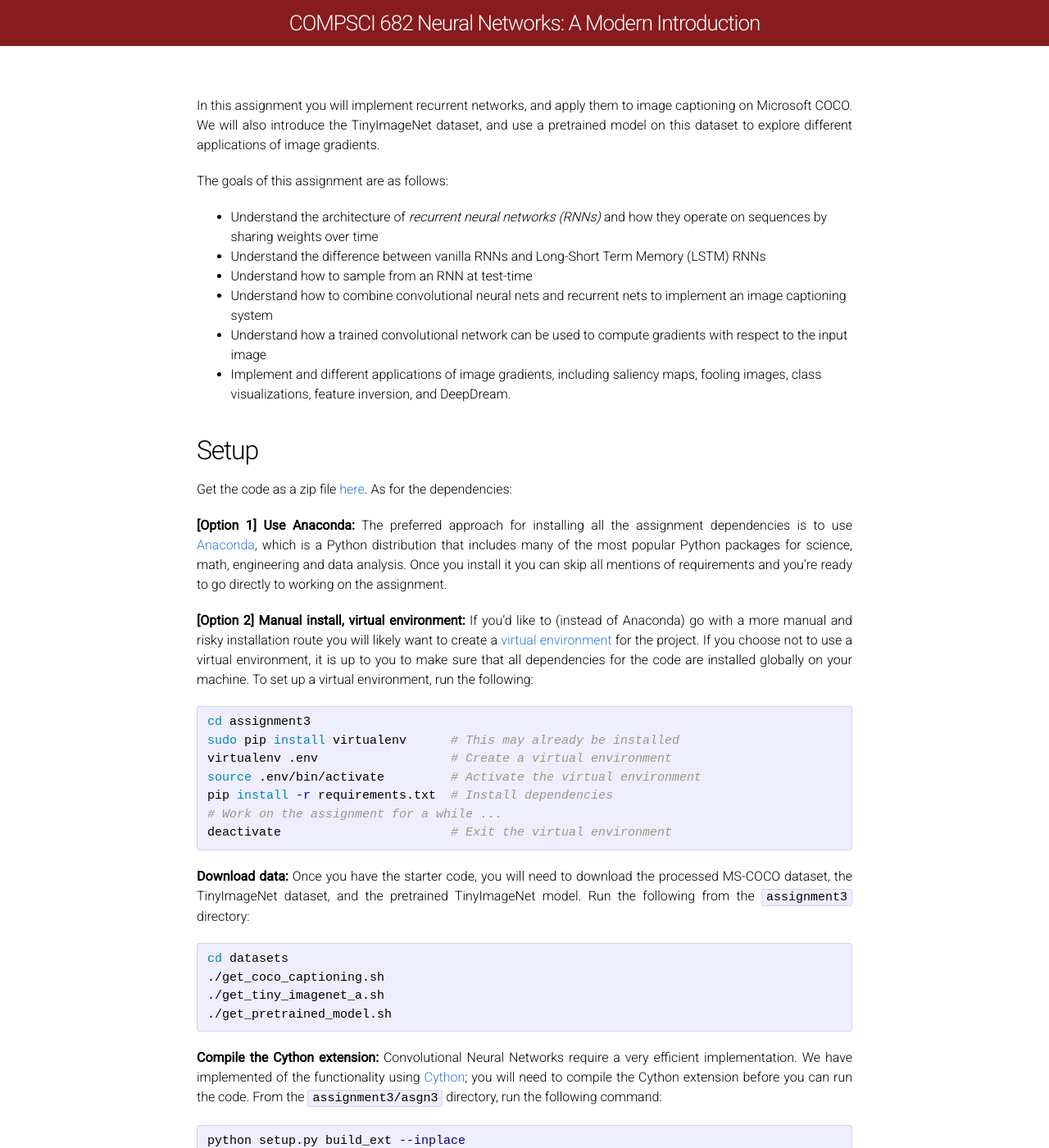
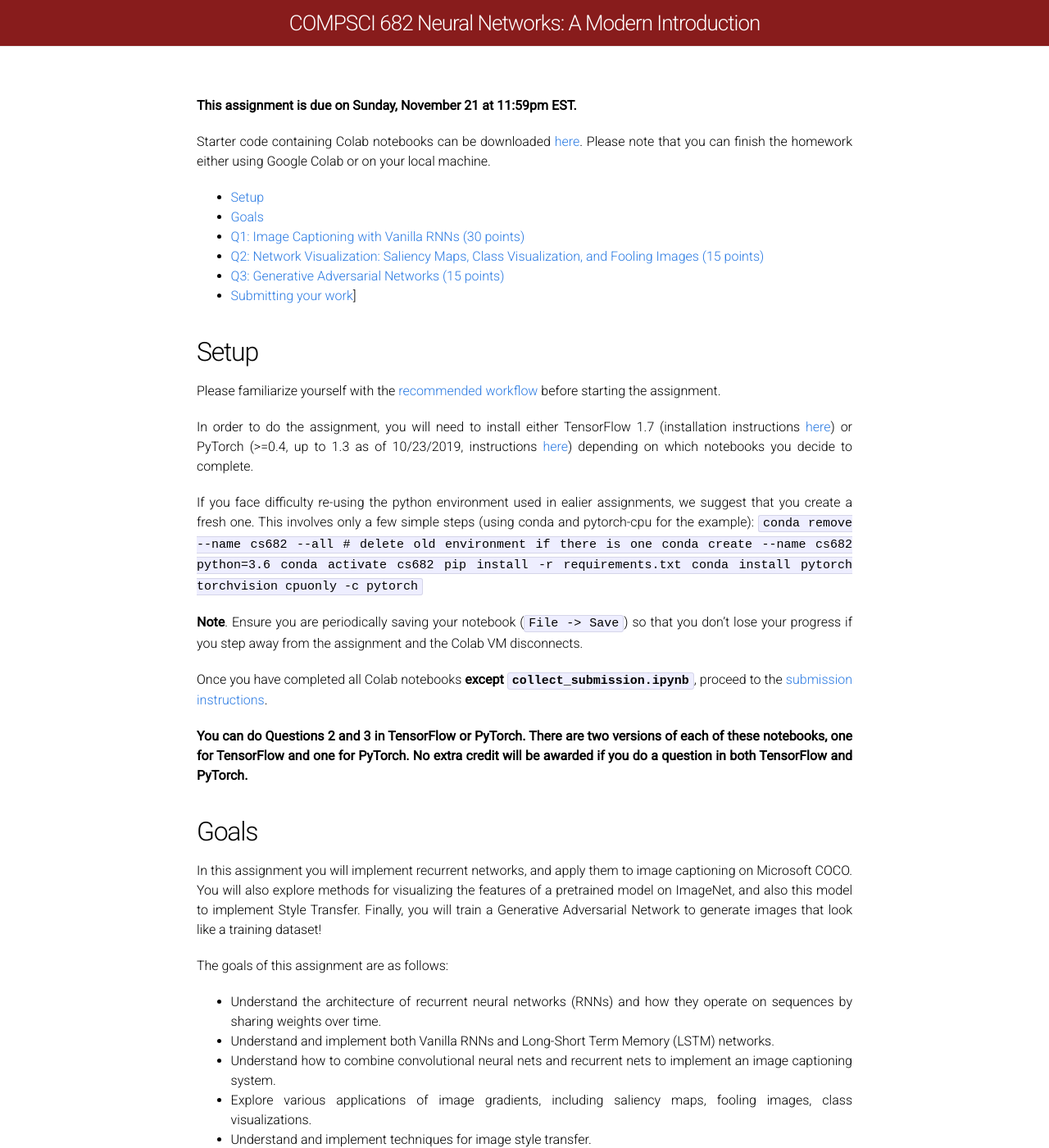
Before and after one commit to compsci682-fa21/compsci682-fa21.github.io, a Jekyll site: the page built from assignments/assignments2021/assignment3.md, in a window 1280 px wide and 1400 px high. Shown: the whole window at 82% size. Built offline with Jekyll 4.4.1, drawn with Linux system fonts in a browser that asks for light colours; some of the changed text lies outside the part shown.

Commit message:
update assignment 3

````diff
--- a/assignments/assignments2021/assignment3.md
+++ b/assignments/assignments2021/assignment3.md
@@ -4,94 +4,75 @@ mathjax: true
 permalink: /assignments/assignments2021/assignment3/
 ---
 
-In this assignment you will implement recurrent networks, and apply them to image captioning on Microsoft COCO. We will also introduce the TinyImageNet dataset, and use a pretrained model on this dataset to explore different applications of image gradients.
+**This assignment is due on Sunday, November 21 at 11:59pm EST.**
+
+Starter code containing Colab notebooks can be downloaded [here](https://raw.githubusercontent.com/compsci682-fa21/compsci682-fa21.github.io/master/assignments/assignments2021/assignment3.zip). Please note that you can finish the homework either using Google Colab or on your local machine.
+
+- [Setup](#setup)
+- [Goals](#goals)
+- [Q1: Image Captioning with Vanilla RNNs (30 points)](#q1-image-captioning-with-vanilla-rnns)
+- [Q2: Network Visualization: Saliency Maps, Class Visualization, and Fooling Images (15 points)](#q2-networ-visualization)
+- [Q3: Generative Adversarial Networks (15 points)](#q4-generative-adversarial-networks)
+- [Submitting your work](#submitting-your-work)]
+
+
+## Setup
+Please familiarize yourself with the [recommended workflow]({{site.baseurl}}/setup-instructions/#working-remotely-on-google-colaboratory) before starting the assignment.
+
+In order to do the assignment, you will need to install either TensorFlow 1.7 (installation instructions [here](https://www.tensorflow.org/versions/r1.7/install/)) or PyTorch (>=0.4, up to 1.3 as of 10/23/2019, instructions [here](http://pytorch.org/)) depending on which notebooks you decide to complete.
+
+If you face difficulty re-using the python environment used in ealier assignments, we suggest that you create a fresh one. This involves only a few simple steps (using conda and pytorch-cpu for the example):
+```conda remove --name cs682 --all # delete old environment if there is one
+conda create --name cs682 python=3.6
+conda activate cs682
+pip install -r requirements.txt
+conda install pytorch torchvision cpuonly -c pytorch
+```
+
+**Note**. Ensure you are periodically saving your notebook (`File -> Save`) so that you don't lose your progress if you step away from the assignment and the Colab VM disconnects.
+
+Once you have completed all Colab notebooks **except `collect_submission.ipynb`**, proceed to the [submission instructions](#submitting-your-work).
+
+**You can do Questions 2 and 3 in TensorFlow or PyTorch. There are two versions of each of these notebooks, one for TensorFlow and one for PyTorch. No extra credit will be awarded if you do a question in both TensorFlow and PyTorch.**
+
+## Goals
+In this assignment you will implement recurrent networks, and apply them to image captioning on Microsoft COCO. You will also explore methods for visualizing the features of a pretrained model on ImageNet, and also this model to implement Style Transfer. Finally, you will train a Generative Adversarial Network to generate images that look like a training dataset!
 
 The goals of this assignment are as follows:
 
-- Understand the architecture of *recurrent neural networks (RNNs)* and how they operate on sequences by sharing weights over time
-- Understand the difference between vanilla RNNs and Long-Short Term Memory (LSTM) RNNs
-- Understand how to sample from an RNN at test-time
-- Understand how to combine convolutional neural nets and recurrent nets to implement an image captioning system
-- Understand how a trained convolutional network can be used to compute gradients with respect to the input image
-- Implement and different applications of image gradients, including saliency maps, fooling images, class visualizations, feature inversion, and DeepDream.
+- Understand the architecture of recurrent neural networks (RNNs) and how they operate on sequences by sharing weights over time.
 
-## Setup
-Get the code as a zip file [here](http://vis-www.cs.umass.edu/697l/asgns/assignment3.zip). As for the dependencies:
+- Understand and implement both Vanilla RNNs and Long-Short Term Memory (LSTM) networks.
 
-**[Option 1] Use Anaconda:**
-The preferred approach for installing all the assignment dependencies is to use [Anaconda](https://www.continuum.io/downloads), which is a Python distribution that includes many of the most popular Python packages for science, math, engineering and data analysis. Once you install it you can skip all mentions of requirements and you're ready to go directly to working on the assignment.
+- Understand how to combine convolutional neural nets and recurrent nets to implement an image captioning system.
 
-**[Option 2] Manual install, virtual environment:**
-If you'd like to (instead of Anaconda) go with a more manual and risky installation route you will likely want to create a [virtual environment](http://docs.python-guide.org/en/latest/dev/virtualenvs/) for the project. If you choose not to use a virtual environment, it is up to you to make sure that all dependencies for the code are installed globally on your machine. To set up a virtual environment, run the following:
+- Explore various applications of image gradients, including saliency maps, fooling images, class visualizations.
 
-```bash
-cd assignment3
-sudo pip install virtualenv      # This may already be installed
-virtualenv .env                  # Create a virtual environment
-source .env/bin/activate         # Activate the virtual environment
-pip install -r requirements.txt  # Install dependencies
-# Work on the assignment for a while ...
-deactivate                       # Exit the virtual environment
-```
+- Understand and implement techniques for image style transfer.
 
-**Download data:**
-Once you have the starter code, you will need to download the processed MS-COCO dataset, the TinyImageNet dataset, and the pretrained TinyImageNet model. Run the following from the `assignment3` directory:
-
-```bash
-cd datasets
-./get_coco_captioning.sh
-./get_tiny_imagenet_a.sh
-./get_pretrained_model.sh
-```
-
-**Compile the Cython extension:** Convolutional Neural Networks require a very
-efficient implementation. We have implemented of the functionality using
-[Cython](http://cython.org/); you will need to compile the Cython extension
-before you can run the code. From the `assignment3/asgn3` directory, run the following
-command:
-
-```bash
-python setup.py build_ext --inplace
-```
-
-**Start Jupyter Notebook:**
-After you have the data, you should start the Jupyter Notebook server
-from the `assignment3` directory. If you are unfamiliar with Jupyter, you should
-read our [Jupyter tutorial](/notes/jupyter-tutorial/).
-
-**NOTE:** If you are working in a virtual environment on OSX, you may encounter
-errors with matplotlib due to the
-[issues described here](http://matplotlib.org/faq/virtualenv_faq.html).
-You can work around this issue by starting the Jupyter server using the
-`start_ipython_osx.sh` script from the `assignment3` directory; the script
-assumes that your virtual environment is named `.env`.
+- Understand how to train and implement a Generative Adversarial Network (GAN) to produce images that resemble samples from a dataset.
 
 
-### Submitting your work:
+## Q1: Image Captioning with Vanilla RNNs (30 points)
+The Jupyter notebook ``RNN_Captioning.ipynb`` will walk you through the implementation of an image captioning system on MS-COCO using vanilla recurrent networks.
+
+## Q2: Network Visualization: Saliency maps, Class Visualization, and Fooling Images (15 points)
+The Jupyter notebooks ``NetworkVisualization-TensorFlow.ipynb`` /``NetworkVisualization-PyTorch.ipynb`` will introduce the pretrained SqueezeNet model, compute gradients with respect to images, and use them to produce saliency maps and fooling images. Please complete only one of the notebooks (TensorFlow or PyTorch). No extra credit will be awardeded if you complete both notebooks.
+
+## Q3: Generative Adversarial Networks (15 points)
+In the Jupyter notebooks ``GANS-TensorFlow.ipynb`` / ``GANS-PyTorch.ipynb`` you will learn how to generate images that match a training dataset, and use these models to improve classifier performance when training on a large amount of unlabeled data and a small amount of labeled data. Please complete only one of the notebooks (TensorFlow or PyTorch). No extra credit will be awarded if you complete both notebooks.
+
+## Submitting your work:
+**Important**. Please make sure that the submitted notebooks have been run and the cell outputs are visible.
+
+Once you have completed all notebooks and filled out the necessary code, you need to follow the below instructions to submit your work:
+
 To make sure everything is working properly, **remember to do a clean run ("Kernel -> Restart & Run All") after you finish work for each notebook** and submit the final version with all the outputs.
-Once you are done working, zip all the code and notebooks in a single file and upload it to Moodle. On Linux or macOS you can run the provided `collectSubmission.sh` script from `assignment3/` to produce a file `assignment3.zip`.
 
-### Q1: Image Captioning with Vanilla RNNs (40 points)
-The Jupyter notebook `RNN_Captioning.ipynb` will walk you through the
-implementation of an image captioning system on MS-COCO using vanilla recurrent
-networks.
+**1.** Generate a zip file of your code (`.py` and `.ipynb`) called `<UmassID>.zip` (For email address `arnaik@umass.edu` - zip file name is `arnaik.zip`). Please ensure you donot include the dataset folder in the zip.
 
-### Q2: Image Captioning with LSTMs (35 points)
-The Jupyter notebook `LSTM_Captioning.ipynb` will walk you through the
-implementation of Long-Short Term Memory (LSTM) RNNs, and apply them to image
-captioning on MS-COCO.
+**2.** Convert all notebooks (`.ipynb` files) into a single PDF file.
 
-### Q3: Image Gradients: Saliency maps and Fooling Images (10 points)
-The Jupyter notebook `ImageGradients.ipynb` will introduce the TinyImageNet
-dataset. You will use a pretrained model on this dataset to compute gradients
-with respect to the image, and use them to produce saliency maps and fooling
-images.
+**3.** Please submit <UmassID>.zip and the pdf to Gradescope.
 
-### Q4: Image Generation: Classes, Inversion, DeepDream (15 points)
-In the Jupyter notebook `ImageGeneration.ipynb` you will use the pretrained
-TinyImageNet model to generate images. In particular you will generate
-class visualizations and implement feature inversion and DeepDream.
-
-### Q5: Do something extra! (up to +10 points)
-Given the components of the assignment, try to do something cool. Maybe there is
-some way to generate images that we did not implement in the assignment?
+If you run code on your local machine on Linux or macOS,  you can run the provided `collectSubmission.sh` script from `assignment1/` to produce a file `<UmassID>.zip`.
````
Also changed, not shown: 1 other file.
